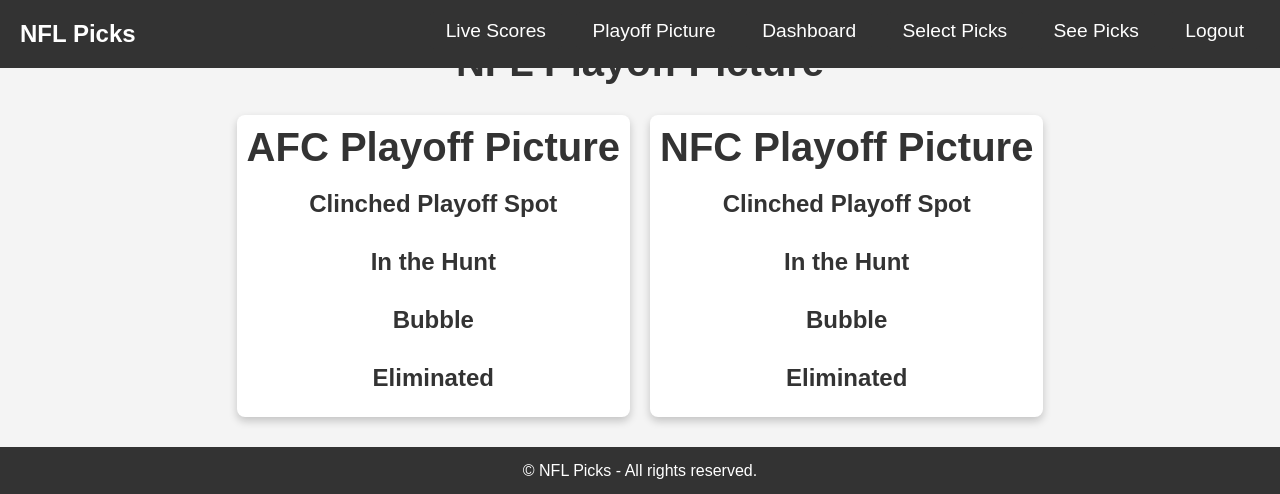
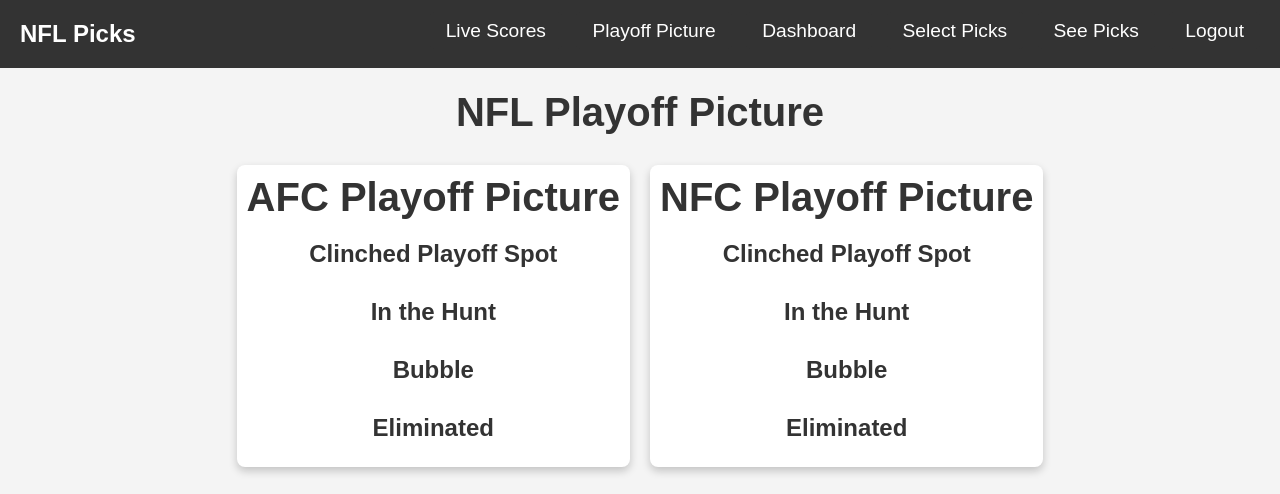
Before and after one commit to stevenbarnes2017/NFL_Football_Pool, a Flask app: page /playoff-picture in a window 1280 px wide. Shown: the top 494 px of the page. Run offline with Flask 3, Linux system fonts and the light colour scheme; data that the repository does not hold is empty.

Commit message:
fixed some formatting

```diff
--- a/Football_Project/static/css/styles.css
+++ b/Football_Project/static/css/styles.css
@@ -8,6 +8,7 @@
 /* Main Content Styling */
 .main-content {
     margin-top: 60px; /* Adjust this value to match the height of your nav bar */
+    padding: 20px; /* Optional: Add padding if needed */
 }
 /* Body styling for overall consistency */
 body {
@@ -15,7 +16,10 @@ body {
     background-color: #f4f4f4;
     color: #333;
     padding: 10px;
+
 }
+
+
 
 /* Container settings */
 .container {
@@ -24,6 +28,7 @@ body {
     padding: 20px;
     overflow: visible;
 }
+
 
 /* Scoreboard Grid: Flexbox for Horizontal Alignment */
 .scoreboard-grid {
@@ -342,7 +347,8 @@ body {
 .main-heading {
     font-size: 2.5em;
     text-align: center;
-    margin: 20px 0;
+    margin: 0 0 20px 0; /* Remove the top margin */
+    padding-top: 20px; /* Optional: Add padding for consistent spacing */
 }
 
 .playoff-container {
--- a/Football_Project/templates/nfl_picks.html
+++ b/Football_Project/templates/nfl_picks.html
@@ -186,8 +186,7 @@
 {% block content %}
 <div class="container">
     <div class="content-box">
-        <h2>Set NFL Picks - Week {{ selected_week }}</h2>
-
+        <h1 class="main-heading" style="margin-top: 50px;">Set NFL Picks - Week {{ selected_week }}</h1>
         <!-- Week Selection Dropdown -->
         <div class="dropdown-wrapper">
             <form method="POST" action="{{ url_for('main.nfl_picks') }}" class="dropdown-form">
--- a/Football_Project/templates/playoff_picture.html
+++ b/Football_Project/templates/playoff_picture.html
@@ -2,15 +2,11 @@
 <html lang="en">
 
 {% extends "base.html" %}
+{% block title %}NFL Playoff Picture{% endblock %}
 {% block content %}
-<head>
-    <meta charset="UTF-8">
-    <meta name="viewport" content="width=device-width, initial-scale=1.0">
-    <title>NFL Playoff Picture</title>
-    <link rel="stylesheet" href="{{ url_for('static', filename='styles.css') }}">
-</head>
+
 <body>
-    <h1 class="main-heading">NFL Playoff Picture</h1>
+    <h1 class="main-heading" style="margin-top: 50px;">NFL Playoff Picture</h1>
 
     <div class="playoff-container">
         <!-- AFC Column -->
--- a/Football_Project/templates/user_dashboard.html
+++ b/Football_Project/templates/user_dashboard.html
@@ -3,7 +3,7 @@
 <head>
     <meta charset="UTF-8">
     <meta name="viewport" content="width=device-width, initial-scale=1.0">
-    <title>User Dashboard</title>
+
     <link rel="stylesheet" href="https://cdnjs.cloudflare.com/ajax/libs/tailwindcss/2.2.19/tailwind.min.css">
 </head>
 <body class="bg-gray-100 text-gray-900">
@@ -15,7 +15,7 @@
 
     <div class="container mx-auto py-10">
         <div class="text-center mb-8">
-            <h1 class="text-5xl font-bold text-gray-800 mb-4">User Dashboard - Week {{ current_week }}</h1>
+            <h1 class="main-heading" style="margin-top: 80px; font-weight: bold;">User Dashboard Week {{week}} </h1>
             <p class="text-lg text-gray-600">Manage your NFL picks for the current week or past weeks.</p>
 
 
```
